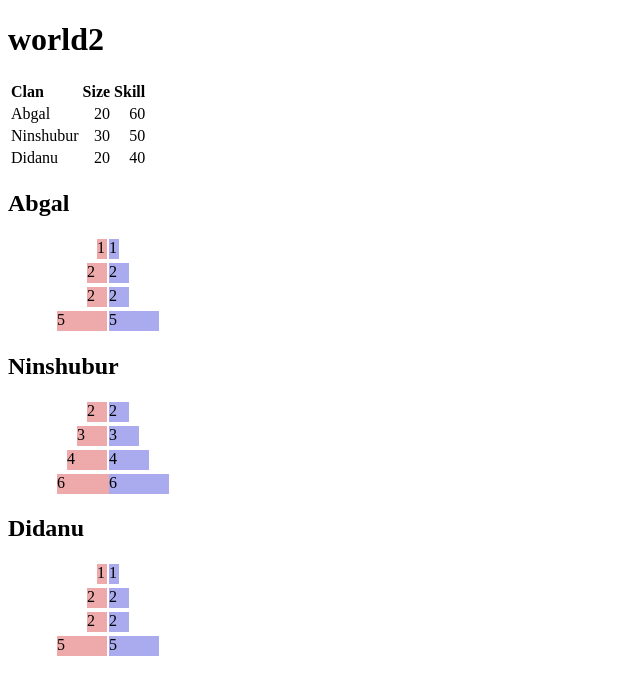
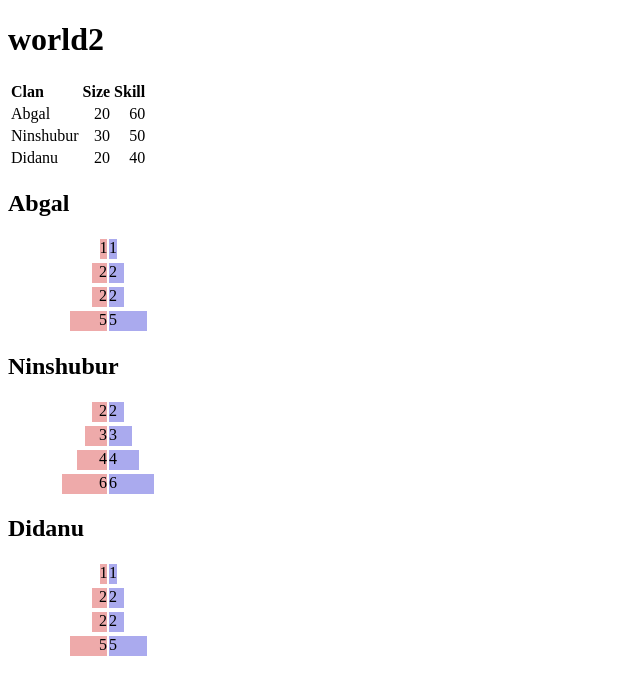
Before and after one commit to dmandelin/world2, a SvelteKit app: page / in a window 1280 px wide. Shown: the top 694 px of the page, without its empty margins (0-640 px from the left). Built offline with nearby package versions, Linux system fonts and the light colour scheme.

Commit message:
Fix population pyramid display bugs.

```diff
--- a/src/components/PopulationPyramid.svelte
+++ b/src/components/PopulationPyramid.svelte
@@ -28,8 +28,8 @@
   <div class="pyramid">
     {#each clan.slices.toReversed() as slice, index}
       <div class="slice">
-        <div class="barc"><div class="bar" style="margin-left: auto; width: {slice[0]*20}%; background-color: #eaa;">{slice[0]}</div></div>
-        <div class="barc"><div class="bar" style="width: {slice[1]*20}%; background-color: #aae;">{slice[1]}</div></div>
+        <div class="barc"><div class="bar" style="text-align: right; margin-left: auto; width: {slice[0]*15}%; background-color: #eaa;">{slice[0]}</div></div>
+        <div class="barc"><div class="bar" style="width: {slice[1]*15}%; background-color: #aae;">{slice[1]}</div></div>
       </div>
     {/each}
   </div>
```
